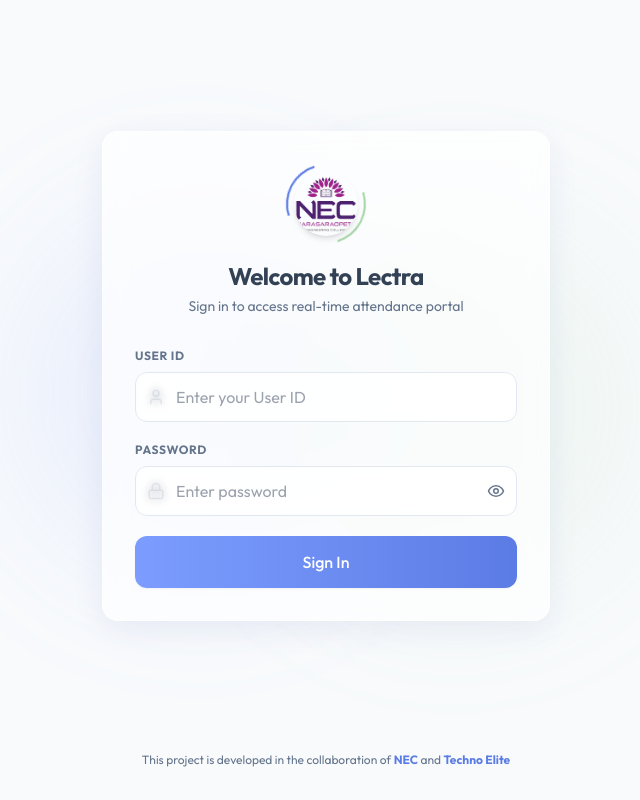
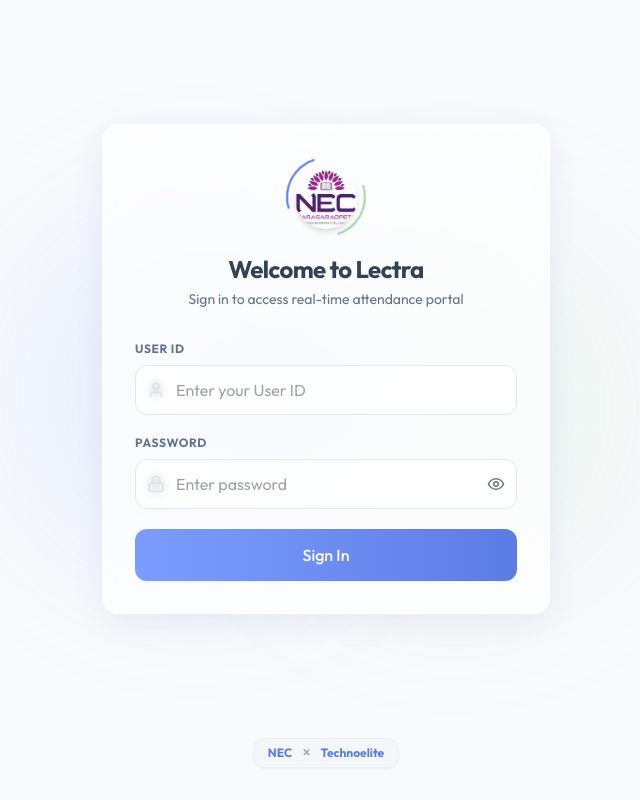
Before and after one commit to harshavardhan-maddi/faculty-tracker, a React (Vite) app in the folder frontend/: page /login in a window 1280 px wide. Shown: the whole page, without its empty margins (314-954 px from the left). Built offline with nearby package versions, Linux system fonts and the light colour scheme.

Commit message:
Update collaboration branding to professional badge layout: NEC X Technoelite

```diff
--- a/frontend/src/components/Layout.jsx
+++ b/frontend/src/components/Layout.jsx
@@ -409,9 +409,8 @@
           <div className="flex-1">
             {children}
           </div>
-          <footer className="mt-8 pt-6 pb-4 border-t border-slate-200/50 dark:border-slate-800/30 text-center text-xs text-customText-muted dark:text-customText-mutedDark no-print">
-            <p>
-              This project is developed in the collaboration of{' '}
+          <footer className="mt-8 pt-6 pb-4 border-t border-slate-200/50 dark:border-slate-800/30 text-center no-print">
+            <div className="inline-flex items-center justify-center gap-2.5 px-3.5 py-1.5 rounded-xl bg-slate-100/60 dark:bg-slate-900/40 border border-slate-200/40 dark:border-slate-800/40 text-xs font-semibold text-customText-muted dark:text-customText-mutedDark shadow-sm">
               <a
                 href="https://nrtec.in"
                 target="_blank"
@@ -419,17 +418,17 @@
                 className="text-primary-dark dark:text-primary font-bold hover:underline"
               >
                 NEC
-              </a>{' '}
-              and{' '}
+              </a>
+              <span className="text-[10px] text-slate-400 dark:text-slate-500 font-extrabold select-none">✕</span>
               <a
                 href="https://technoelite-web-portal.vercel.app/"
                 target="_blank"
                 rel="noopener noreferrer"
                 className="text-primary-dark dark:text-primary font-bold hover:underline"
               >
-                Techno Elite
+                Technoelite
               </a>
-            </p>
+            </div>
           </footer>
         </main>
       </div>
--- a/frontend/src/pages/Login.jsx
+++ b/frontend/src/pages/Login.jsx
@@ -227,9 +227,8 @@
 
         {/* Bottom spacer / Footer area */}
         <div className="flex-1 flex items-end justify-center w-full relative z-10">
-          <footer className="w-full text-center py-4 text-xs text-customText-muted dark:text-customText-mutedDark">
-            <p>
-              This project is developed in the collaboration of{' '}
+          <footer className="w-full text-center py-4">
+            <div className="inline-flex items-center justify-center gap-2.5 px-3.5 py-1.5 rounded-xl bg-slate-100/60 dark:bg-slate-900/40 border border-slate-200/40 dark:border-slate-800/40 text-xs font-semibold text-customText-muted dark:text-customText-mutedDark shadow-sm">
               <a
                 href="https://nrtec.in"
                 target="_blank"
@@ -237,17 +236,17 @@
                 className="text-primary-dark dark:text-primary font-bold hover:underline"
               >
                 NEC
-              </a>{' '}
-              and{' '}
+              </a>
+              <span className="text-[10px] text-slate-400 dark:text-slate-500 font-extrabold select-none">✕</span>
               <a
                 href="https://technoelite-web-portal.vercel.app/"
                 target="_blank"
                 rel="noopener noreferrer"
                 className="text-primary-dark dark:text-primary font-bold hover:underline"
               >
-                Techno Elite
+                Technoelite
               </a>
-            </p>
+            </div>
           </footer>
         </div>
       </div>
```
Also changed, not shown: 1 other file (tests, documents, lock files or other folders).
